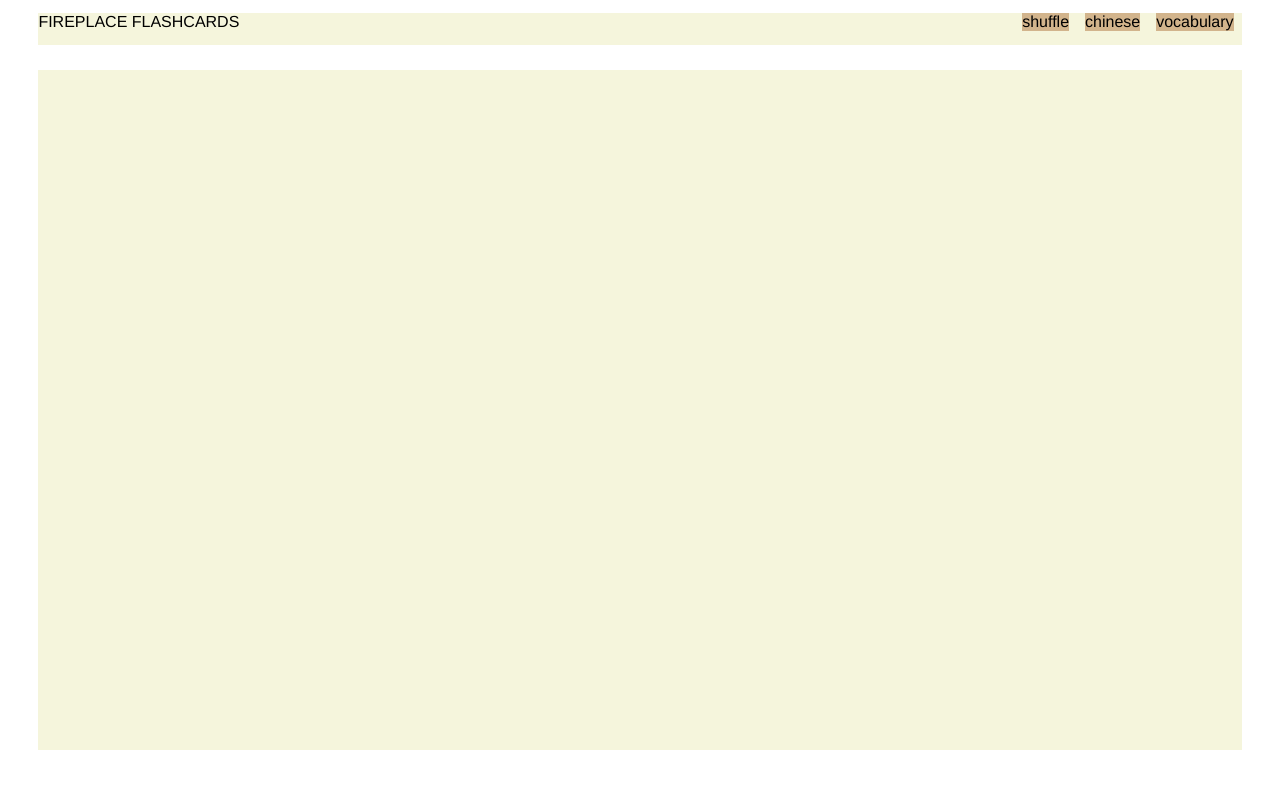
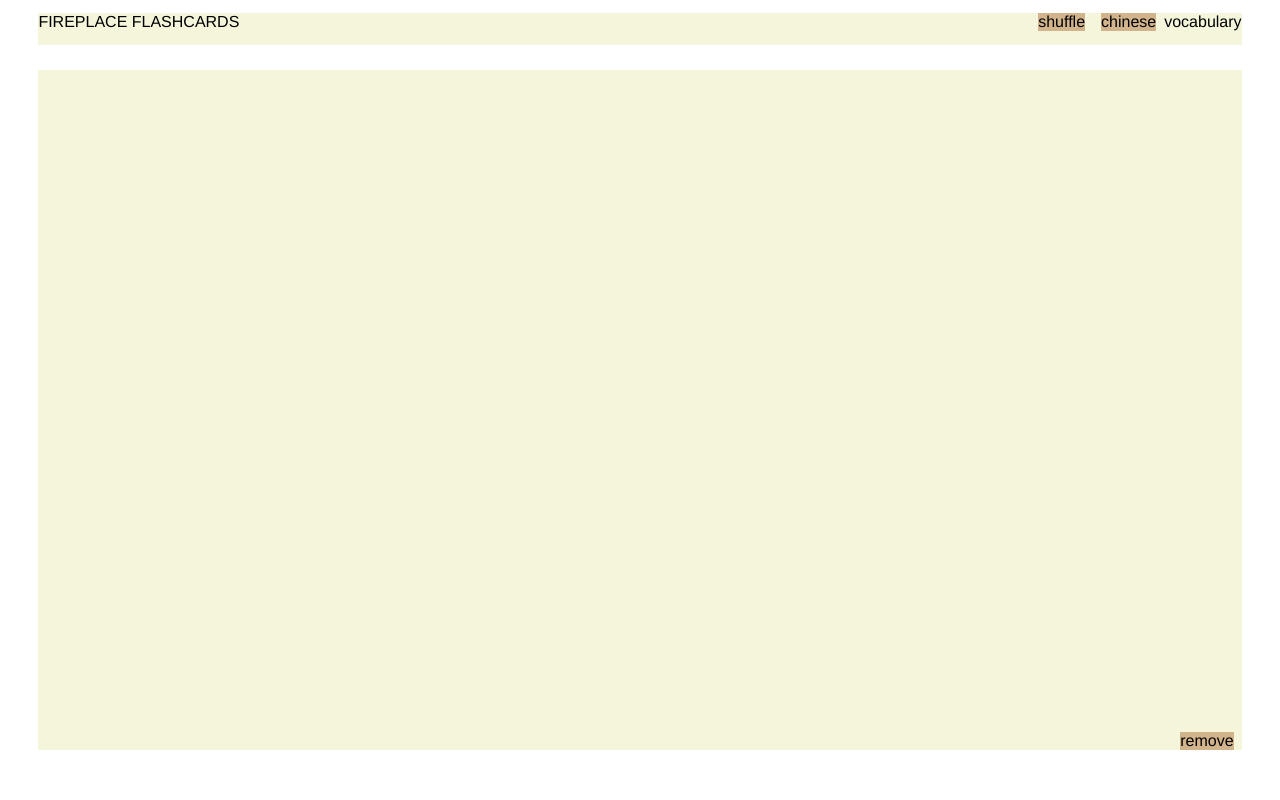
Before and after one commit to fireplacetv/flashcards, a Flask app: page /view in a window 1280 px wide. Run offline with Flask 2, Linux system fonts and the light colour scheme; data that the repository does not hold is empty; parts of the project's set-up code (start-up, migrations or seed data) failed here and were passed over.

Commit message:
can now remove cards from the current deck

```diff
--- a/static/css/main.css
+++ b/static/css/main.css
@@ -25,10 +25,14 @@ body {
   text-transform: uppercase;
 }
 
-.title-bar-button {
+.button {
   color: black;
   background-color: tan;
   margin: 0px 0.5em;
+  cursor: pointer;
+}
+
+.title-bar-button {
   position: relative;
   float: right;
 }
@@ -80,11 +84,23 @@ body {
   display: block;
 }
 
+.card-status-bar {
+  bottom: 0;
+  left: 0;
+  width: 100%;
+  position: absolute;
+}
+
+.card-button {
+  position: relative;
+  float: right;
+}
+
 .stats {
-    bottom: 0;
-    right: 0;
-    position: absolute;
-    float: right;}
+  bottom: 0;
+  position: absolute;
+  float: left;
+}
 
 /* Vocabulary List */
 .vocabulary-list {
--- a/templates/view.html
+++ b/templates/view.html
@@ -23,7 +23,7 @@
         $('#display-word').html('wtf');
     }
 
-    $('#progress').html((deckPos+1) + '/' + deck.length);
+    $('#progress').html('card ' + (deckPos+1) + ' of ' + deck.length);
     $('#wid').html('(wid:' + deck[deckPos].wid + ')');
   };
 
@@ -95,7 +95,16 @@
         deck[i - 1] = deck[j];
         deck[j] = tmp;
     }
+    deckPos = 0;
     updateDisplay();
+  }
+
+  function popCard() {
+    if (deck.length > 1) {
+      deck.splice(deckPos,1);
+      deckPos = deckPos % deck.length;
+      updateDisplay();
+    }
   }
 
   $(document).ready(function() {
@@ -111,7 +120,8 @@
     $('#prev-word').click(function() { changeCard(next=false); });
     $('#next-word').click(function() { changeCard(next=true); });
     $('#language-button').click(function() { changeLanguage(''); });
-    $('#shuffle-button').click(function() { shuffleDeck(); })
+    $('#shuffle-button').click(function() { shuffleDeck(); });
+    $('#remove-card-button').click(function() { popCard(); });
   });
 
   $(document).keyup(function(e) {
@@ -136,8 +146,8 @@
 {% endblock %}
 
 {% block title %}
-    <span id="language-button" class="title-bar-button"></span>
-    <span id="shuffle-button" class="title-bar-button"><s></s>shuffle</span>
+    <span id="language-button" class="button title-bar-button"></span>
+    <span id="shuffle-button" class="button title-bar-button"><s></s>shuffle</span>
 {% endblock %}
 
 {% block content %}
@@ -147,9 +157,12 @@
     <div class="flash-card-word">
       <span id="display-word" class="translation"></span>
     </div>
-    <div class="stats">
-      <span id="progress"></span>
-      <span id="wid"></span>
+    <div class="card-status-bar">
+      <div class="stats">
+        <span id="progress"></span>
+        <span id="wid"></span>
+      </div>
+      <span id="remove-card-button" class="button card-button">remove</span>
     </div>
   </div>
 {% endblock %}
```
